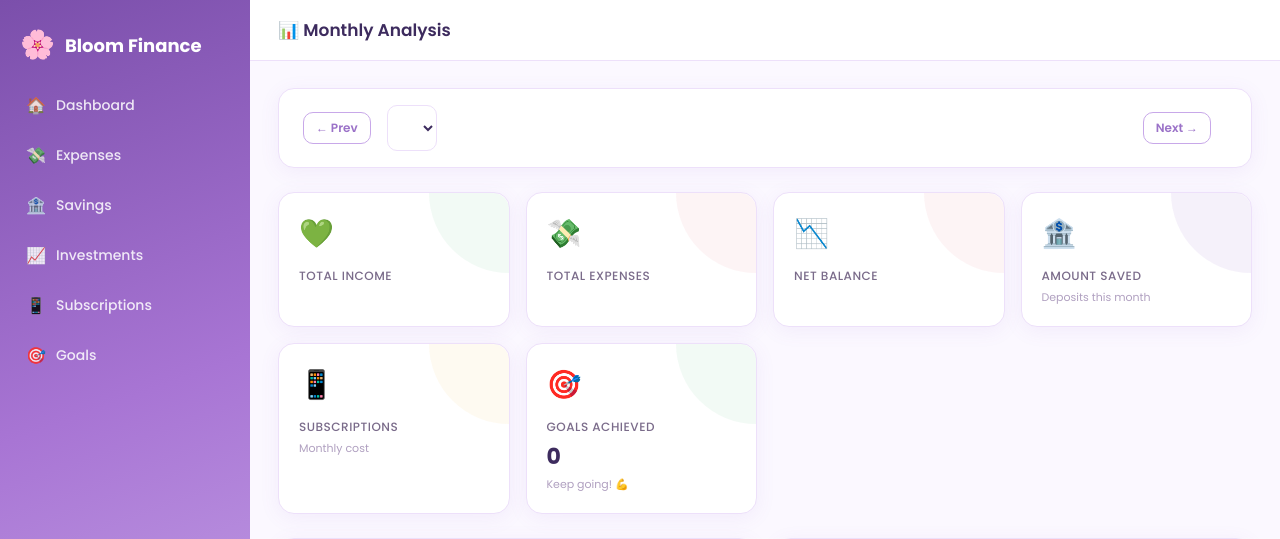
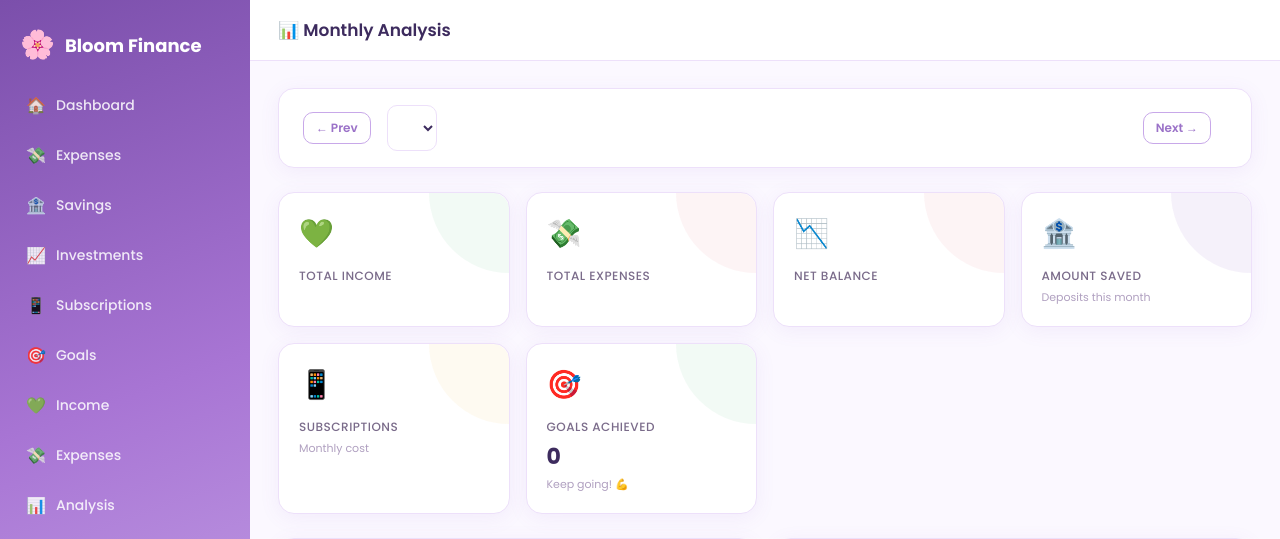
Before and after one commit to linetlucy-genchabe/Bloom-Finance, a Django app: template finance/templates/analysis.html in a window 1280 px wide. Shown: the top 539 px of the page. Run offline with Django 5.2, Linux system fonts and the light colour scheme; the template is opened without the code that fills it, so the values that code supplies are empty.

Commit message:
feat: add Income and Analysis links to sidebar

```diff
--- a/finance/templates/base.html
+++ b/finance/templates/base.html
@@ -60,6 +60,15 @@
     </a>
     <a href="{% url 'goals' %}" class="nav-item {% if request.resolver_match.request.resolver_match.url_name in 'goals goal_add goal_edit goal_contribute goal_delete' %}active{% endif %}">
       <span class="nav-icon">🎯</span> Goals
+    </a>
+    <a href="{% url 'income' %}" class="nav-item {% if request.resolver_match.url_name in 'income income_add income_edit income_delete' %}active{% endif %}">
+      <span class="nav-icon">💚</span> Income
+    </a>
+    <a href="{% url 'expenses' %}" class="nav-item {% if request.resolver_match.url_name in 'expenses expense_add expense_edit expense_delete' %}active{% endif %}">
+      <span class="nav-icon">💸</span> Expenses
+    </a>
+    <a href="{% url 'analysis' %}" class="nav-item {% if request.resolver_match.url_name == 'analysis' %}active{% endif %}">
+      <span class="nav-icon">📊</span> Analysis
     </a>
   </nav>
 
```
